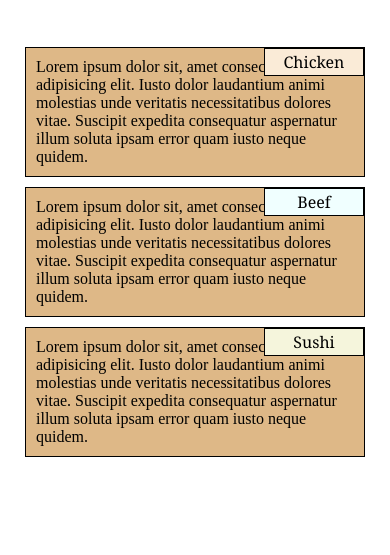
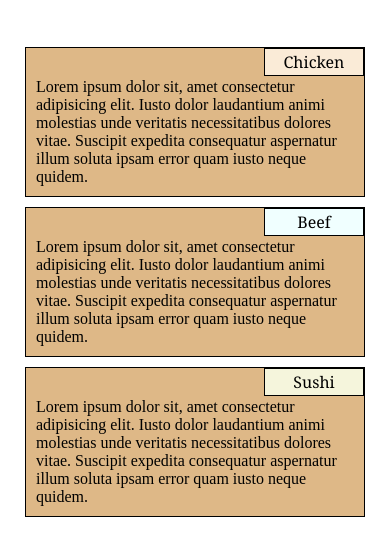
Before and after one commit to Nendyy/module-2-task, a plain HTML site: page index.html in a window 390 px wide. Shown: the part 83-638 px from the top of the page. Drawn offline with Linux system fonts and the light colour scheme.

Commit message:
update to media query

```diff
--- a/index.css
+++ b/index.css
@@ -43,6 +43,10 @@ section{
 
 }
 
+section +p {
+    margin-top: 20px;
+}
+
 #section1{
     background-color: antiquewhite;
 }
```
